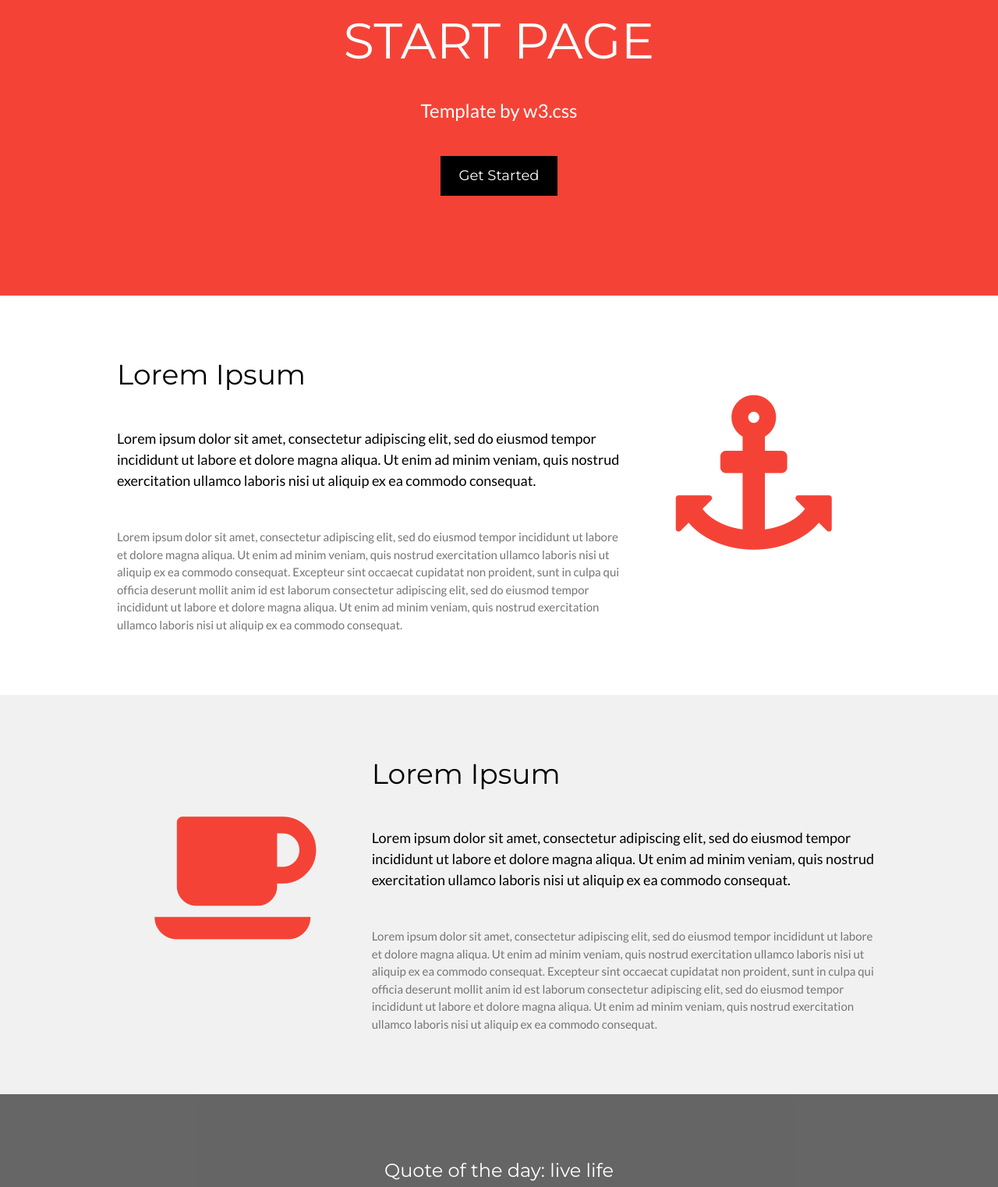
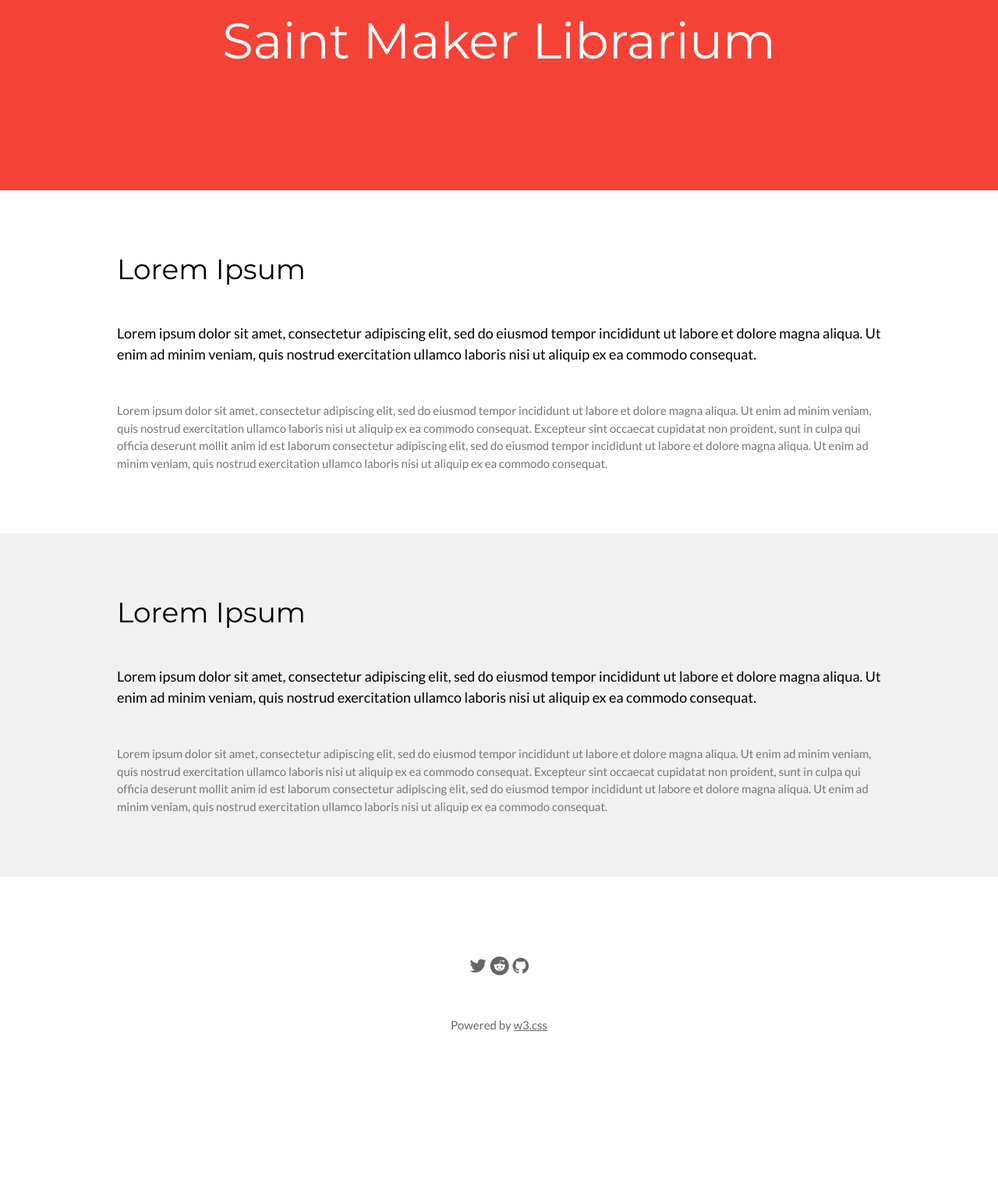
Before and after one commit to davidbaunach/Saint-Maker-Librarium, a plain HTML site: page index.html in a window 1280 px wide. Shown: the part 140-1662 px from the top of the page at 78% size. After the commit the page ends 1545 px from the top, so only its background shows below. Drawn offline with nearby package versions, Linux system fonts and the light colour scheme.

Commit message:
cleaned up the template a little

```diff
--- a/index.html
+++ b/index.html
@@ -38,37 +38,13 @@ body,h1,h2,h3,h4,h5,h6 {font-family: "Lato", sans-serif}
 
 <!-- Header -->
 <header class="w3-container w3-red w3-center" style="padding:128px 16px">
-  <h1 class="w3-margin w3-jumbo">START PAGE</h1>
-  <p class="w3-xlarge">Template by w3.css</p>
-  <button class="w3-button w3-black w3-padding-large w3-large w3-margin-top">Get Started</button>
+  <h1 class="w3-margin w3-jumbo">Saint Maker Librarium</h1>
 </header>
 
 <!-- First Grid -->
 <div class="w3-row-padding w3-padding-64 w3-container">
   <div class="w3-content">
-    <div class="w3-twothird">
-      <h1>Lorem Ipsum</h1>
-      <h5 class="w3-padding-32">Lorem ipsum dolor sit amet, consectetur adipiscing elit, sed do eiusmod tempor incididunt ut labore et dolore magna aliqua. Ut enim ad minim veniam, quis nostrud exercitation ullamco laboris nisi ut aliquip ex ea commodo consequat.</h5>
-
-      <p class="w3-text-grey">Lorem ipsum dolor sit amet, consectetur adipiscing elit, sed do eiusmod tempor incididunt ut labore et dolore magna aliqua. Ut enim ad minim veniam, quis nostrud exercitation ullamco laboris nisi ut aliquip ex ea commodo consequat. Excepteur sint
-        occaecat cupidatat non proident, sunt in culpa qui officia deserunt mollit anim id est laborum consectetur adipiscing elit, sed do eiusmod tempor incididunt ut labore et dolore magna aliqua. Ut enim ad minim veniam, quis nostrud exercitation ullamco
-        laboris nisi ut aliquip ex ea commodo consequat.</p>
-    </div>
-
-    <div class="w3-third w3-center">
-      <i class="fa fa-anchor w3-padding-64 w3-text-red"></i>
-    </div>
-  </div>
-</div>
-
-<!-- Second Grid -->
-<div class="w3-row-padding w3-light-grey w3-padding-64 w3-container">
-  <div class="w3-content">
-    <div class="w3-third w3-center">
-      <i class="fa fa-coffee w3-padding-64 w3-text-red w3-margin-right"></i>
-    </div>
-
-    <div class="w3-twothird">
+    <div class="w3-mobile">
       <h1>Lorem Ipsum</h1>
       <h5 class="w3-padding-32">Lorem ipsum dolor sit amet, consectetur adipiscing elit, sed do eiusmod tempor incididunt ut labore et dolore magna aliqua. Ut enim ad minim veniam, quis nostrud exercitation ullamco laboris nisi ut aliquip ex ea commodo consequat.</h5>
 
@@ -79,19 +55,27 @@ body,h1,h2,h3,h4,h5,h6 {font-family: "Lato", sans-serif}
   </div>
 </div>
 
-<div class="w3-container w3-black w3-center w3-opacity w3-padding-64">
-    <h1 class="w3-margin w3-xlarge">Quote of the day: live life</h1>
+<!-- Second Grid -->
+<div class="w3-row-padding w3-light-grey w3-padding-64 w3-container">
+  <div class="w3-content">
+
+    <div class="w3-mobile">
+      <h1>Lorem Ipsum</h1>
+      <h5 class="w3-padding-32">Lorem ipsum dolor sit amet, consectetur adipiscing elit, sed do eiusmod tempor incididunt ut labore et dolore magna aliqua. Ut enim ad minim veniam, quis nostrud exercitation ullamco laboris nisi ut aliquip ex ea commodo consequat.</h5>
+
+      <p class="w3-text-grey">Lorem ipsum dolor sit amet, consectetur adipiscing elit, sed do eiusmod tempor incididunt ut labore et dolore magna aliqua. Ut enim ad minim veniam, quis nostrud exercitation ullamco laboris nisi ut aliquip ex ea commodo consequat. Excepteur sint
+        occaecat cupidatat non proident, sunt in culpa qui officia deserunt mollit anim id est laborum consectetur adipiscing elit, sed do eiusmod tempor incididunt ut labore et dolore magna aliqua. Ut enim ad minim veniam, quis nostrud exercitation ullamco
+        laboris nisi ut aliquip ex ea commodo consequat.</p>
+    </div>
+  </div>
 </div>
 
 <!-- Footer -->
 <footer class="w3-container w3-padding-64 w3-center w3-opacity">
   <div class="w3-xlarge w3-padding-32">
-    <i class="fa fa-facebook-official w3-hover-opacity"></i>
-    <i class="fa fa-instagram w3-hover-opacity"></i>
-    <i class="fa fa-snapchat w3-hover-opacity"></i>
-    <i class="fa fa-pinterest-p w3-hover-opacity"></i>
-    <i class="fa fa-twitter w3-hover-opacity"></i>
-    <i class="fa fa-linkedin w3-hover-opacity"></i>
+    <a href="https://twitter.com/Saint_Maker" target="blank"><i class="fa fa-twitter w3-hover-opacity"></i></a>
+    <a href="https://www.reddit.com/r/saintmaker/" target="blank"><i class="fa fa-reddit w3-hover-opacity"></i></a>
+    <a href="https://github.com/Saint-Maker" target="blank"><i class="fa fa-github w3-hover-opacity"></i></a>
  </div>
  <p>Powered by <a href="https://www.w3schools.com/w3css/default.asp" target="_blank">w3.css</a></p>
 </footer>
```
